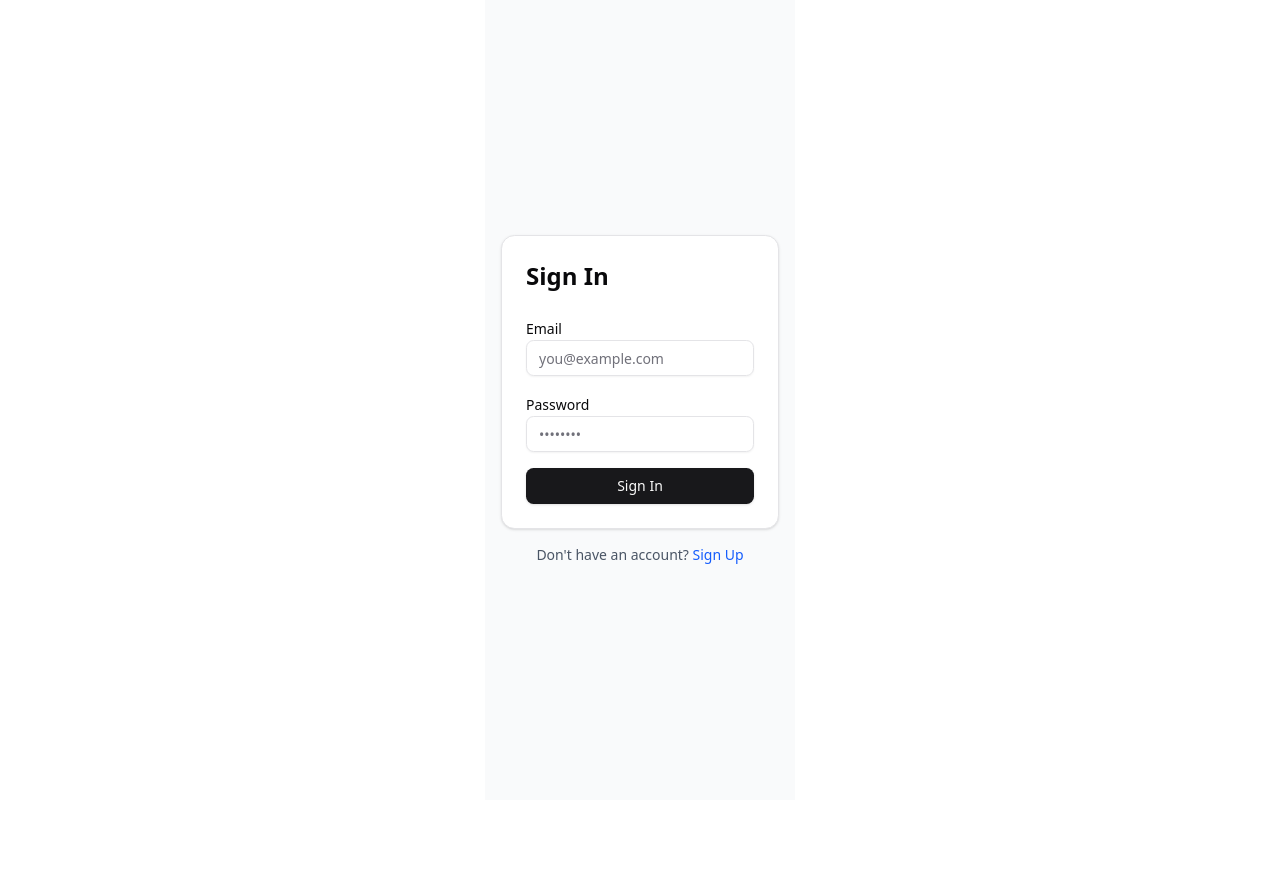
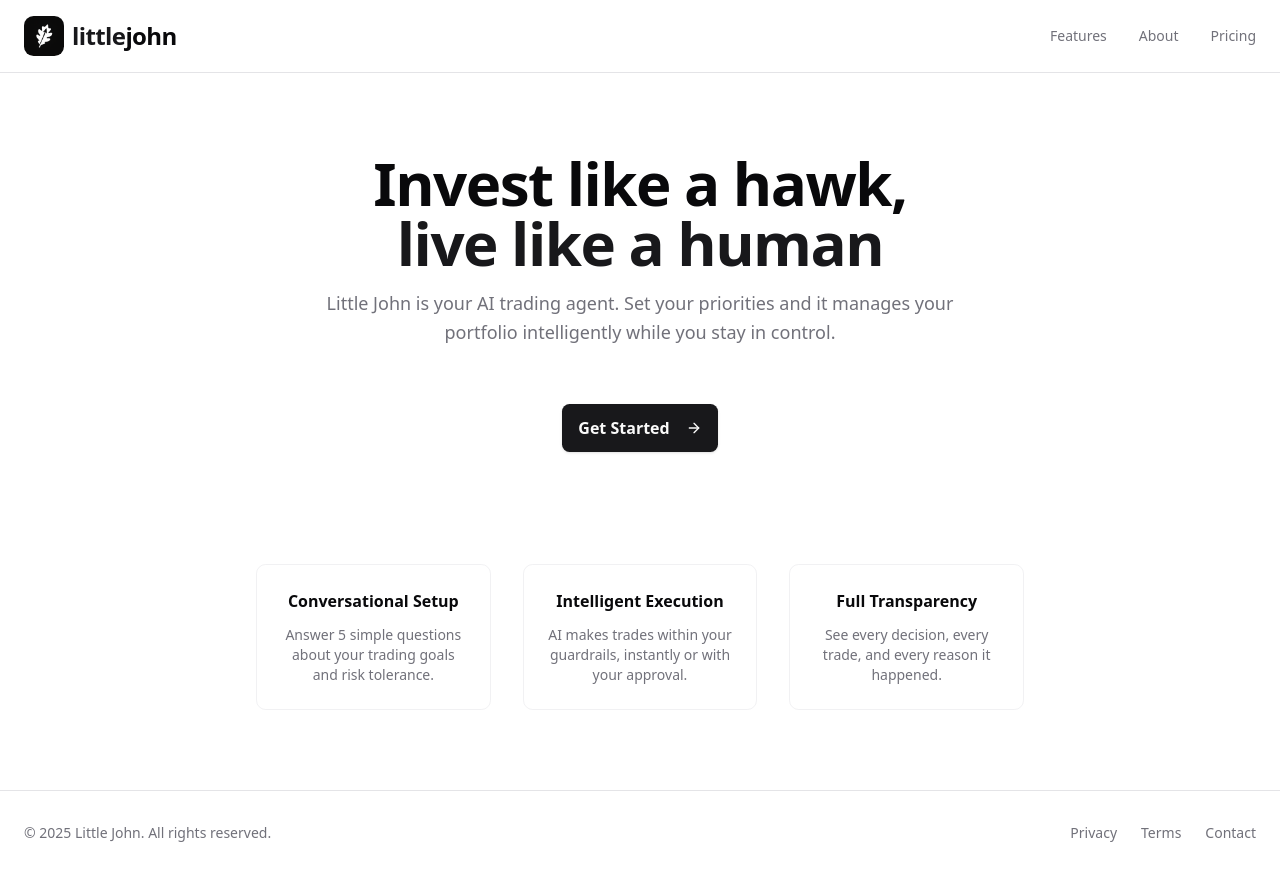
Before and after one commit to saribmah/littlejohn, a React (Vite) app in the folder packages/frontend/: page / in a window 1280 px wide. Before the commit the page ends 800 px from the top, so only its background shows below. Built offline with nearby package versions, Linux system fonts and the light colour scheme.

Commit message:
add landing page

```diff
--- a/packages/frontend/server.ts
+++ b/packages/frontend/server.ts
@@ -1,9 +1,13 @@
 import { serve } from 'bun';
 import index from './src/index.html';
+import { join } from 'path';
+
+const iconFile = Bun.file(join(process.cwd(), 'public/icon.png'));
 
 const server = serve({
   port: 5173,
   routes: {
+    '/icon.png': iconFile,
     '/*': index,
   },
   development: process.env.NODE_ENV !== 'production' && {
--- a/packages/frontend/src/App.tsx
+++ b/packages/frontend/src/App.tsx
@@ -1,23 +1,40 @@
 import { useState } from 'react';
 import { Dashboard } from './features/dashboard';
 import { LoginForm, SignUpForm } from './features/auth';
+import { LandingPage } from './features/landing';
+
+type View = 'landing' | 'login' | 'signup' | 'dashboard';
 
 function App() {
   const [isAuthenticated] = useState(false);
-  const [showSignUp, setShowSignUp] = useState(false);
+  const [view, setView] = useState<View>('landing');
 
+  // Show landing page first
+  if (view === 'landing') {
+    return <LandingPage onSignUp={() => setView('signup')} />;
+  }
+
+  // Show auth forms
   if (!isAuthenticated) {
     return (
       <div className="min-h-screen bg-gray-50 flex items-center justify-center p-4">
         <div className="w-full max-w-md">
-          {showSignUp ? <SignUpForm /> : <LoginForm />}
+          {view === 'signup' ? <SignUpForm /> : <LoginForm />}
           <p className="text-center mt-4 text-sm text-gray-600">
-            {showSignUp ? 'Already have an account?' : "Don't have an account?"}{' '}
+            {view === 'signup' ? 'Already have an account?' : "Don't have an account?"}{' '}
             <button
-              onClick={() => setShowSignUp(!showSignUp)}
+              onClick={() => setView(view === 'signup' ? 'login' : 'signup')}
               className="text-blue-600 hover:underline"
             >
-              {showSignUp ? 'Sign In' : 'Sign Up'}
+              {view === 'signup' ? 'Sign In' : 'Sign Up'}
+            </button>
+          </p>
+          <p className="text-center mt-2">
+            <button
+              onClick={() => setView('landing')}
+              className="text-sm text-gray-500 hover:text-gray-700"
+            >
+              ← Back to home
             </button>
           </p>
         </div>
--- /dev/null
+++ b/packages/frontend/src/features/landing/LandingPage.tsx
@@ -0,0 +1,113 @@
+import { Button } from '../../components/ui/button';
+import { ArrowRight } from 'lucide-react';
+
+interface LandingPageProps {
+  onSignUp: () => void;
+}
+
+export function LandingPage({ onSignUp }: LandingPageProps) {
+  return (
+    <div className="min-h-screen bg-background text-foreground flex flex-col">
+      {/* Header */}
+      <header className="border-b border-border px-6 py-4">
+        <div className="max-w-7xl mx-auto flex justify-between items-center">
+          <div className="flex items-center gap-2">
+            <img
+              src="/icon.png"
+              alt="Little John"
+              className="w-10 h-10 rounded-lg"
+            />
+            <h1 className="text-2xl font-bold tracking-tight">
+              <span className="text-primary">little</span>john
+            </h1>
+          </div>
+          <nav className="flex gap-8">
+            <a href="#features" className="text-sm text-muted-foreground hover:text-foreground transition">
+              Features
+            </a>
+            <a href="#about" className="text-sm text-muted-foreground hover:text-foreground transition">
+              About
+            </a>
+            <a href="#pricing" className="text-sm text-muted-foreground hover:text-foreground transition">
+              Pricing
+            </a>
+          </nav>
+        </div>
+      </header>
+
+      {/* Hero Section */}
+      <main className="flex-1 flex items-center justify-center px-6 py-20">
+        <div className="max-w-3xl mx-auto text-center space-y-8">
+          {/* Background gradient accent */}
+          <div className="absolute inset-0 -z-10 overflow-hidden">
+            <div className="absolute top-20 left-1/3 w-96 h-96 bg-primary/5 rounded-full blur-3xl"></div>
+            <div className="absolute bottom-40 right-1/4 w-96 h-96 bg-primary/5 rounded-full blur-3xl"></div>
+          </div>
+
+          <div className="space-y-4">
+            <h2 className="text-5xl md:text-6xl font-bold tracking-tight">
+              Invest like a hawk, <br />
+              <span className="text-primary">live like a human</span>
+            </h2>
+            <p className="text-lg text-muted-foreground max-w-2xl mx-auto leading-relaxed">
+              Little John is your AI trading agent. Set your priorities and it manages your portfolio intelligently while you stay in control.
+            </p>
+          </div>
+
+          {/* CTA Button */}
+          <div className="pt-6">
+            <Button
+              onClick={onSignUp}
+              size="lg"
+              className="bg-primary text-primary-foreground hover:bg-primary/90 h-12 px-8 text-base font-semibold"
+            >
+              Get Started
+              <ArrowRight className="w-5 h-5 ml-2" />
+            </Button>
+          </div>
+
+          {/* Feature highlights */}
+          <div className="grid grid-cols-1 md:grid-cols-3 gap-8 pt-20" id="features">
+            {[
+              {
+                title: 'Conversational Setup',
+                desc: 'Answer 5 simple questions about your trading goals and risk tolerance.',
+              },
+              {
+                title: 'Intelligent Execution',
+                desc: 'AI makes trades within your guardrails, instantly or with your approval.',
+              },
+              {
+                title: 'Full Transparency',
+                desc: 'See every decision, every trade, and every reason it happened.',
+              },
+            ].map((feature, i) => (
+              <div key={i} className="space-y-3 p-6 rounded-lg border border-border/50 hover:border-border transition">
+                <h3 className="font-semibold text-foreground">{feature.title}</h3>
+                <p className="text-sm text-muted-foreground">{feature.desc}</p>
+              </div>
+            ))}
+          </div>
+        </div>
+      </main>
+
+      {/* Footer */}
+      <footer className="border-t border-border px-6 py-8">
+        <div className="max-w-7xl mx-auto flex justify-between items-center text-sm text-muted-foreground">
+          <p>&copy; 2025 Little John. All rights reserved.</p>
+          <div className="flex gap-6">
+            <a href="#privacy" className="hover:text-foreground transition">
+              Privacy
+            </a>
+            <a href="#terms" className="hover:text-foreground transition">
+              Terms
+            </a>
+            <a href="#contact" className="hover:text-foreground transition">
+              Contact
+            </a>
+          </div>
+        </div>
+      </footer>
+    </div>
+  );
+}
--- /dev/null
+++ b/packages/frontend/src/features/landing/index.ts
@@ -0,0 +1 @@
+export { LandingPage } from './LandingPage';
--- a/packages/frontend/src/index.css
+++ b/packages/frontend/src/index.css
@@ -1,4 +1,13 @@
 @import "../styles/globals.css";
+
+html,
+body,
+#root {
+  width: 100%;
+  height: 100%;
+  margin: 0;
+  padding: 0;
+}
 
 @layer base {
   :root {
@@ -6,7 +15,7 @@
   }
 
   body {
-    @apply grid place-items-center min-w-[320px] min-h-screen relative m-0 bg-background text-foreground;
+    @apply min-w-[320px] min-h-screen relative m-0 bg-background text-foreground;
   }
 }
 
--- a/packages/frontend/src/index.html
+++ b/packages/frontend/src/index.html
@@ -3,6 +3,7 @@
   <head>
     <meta charset="UTF-8" />
     <meta name="viewport" content="width=device-width, initial-scale=1.0" />
+    <link rel="icon" type="image/png" href="/icon.png" />
     <title>Little John - Portfolio Management</title>
     <script type="module" src="./index.tsx" async></script>
   </head>
```
Also changed, not shown: packages/frontend/public/icon.png (added), packages/frontend/src/features/landing/README.md (added), 1 other file (tests, documents, lock files or other folders).
